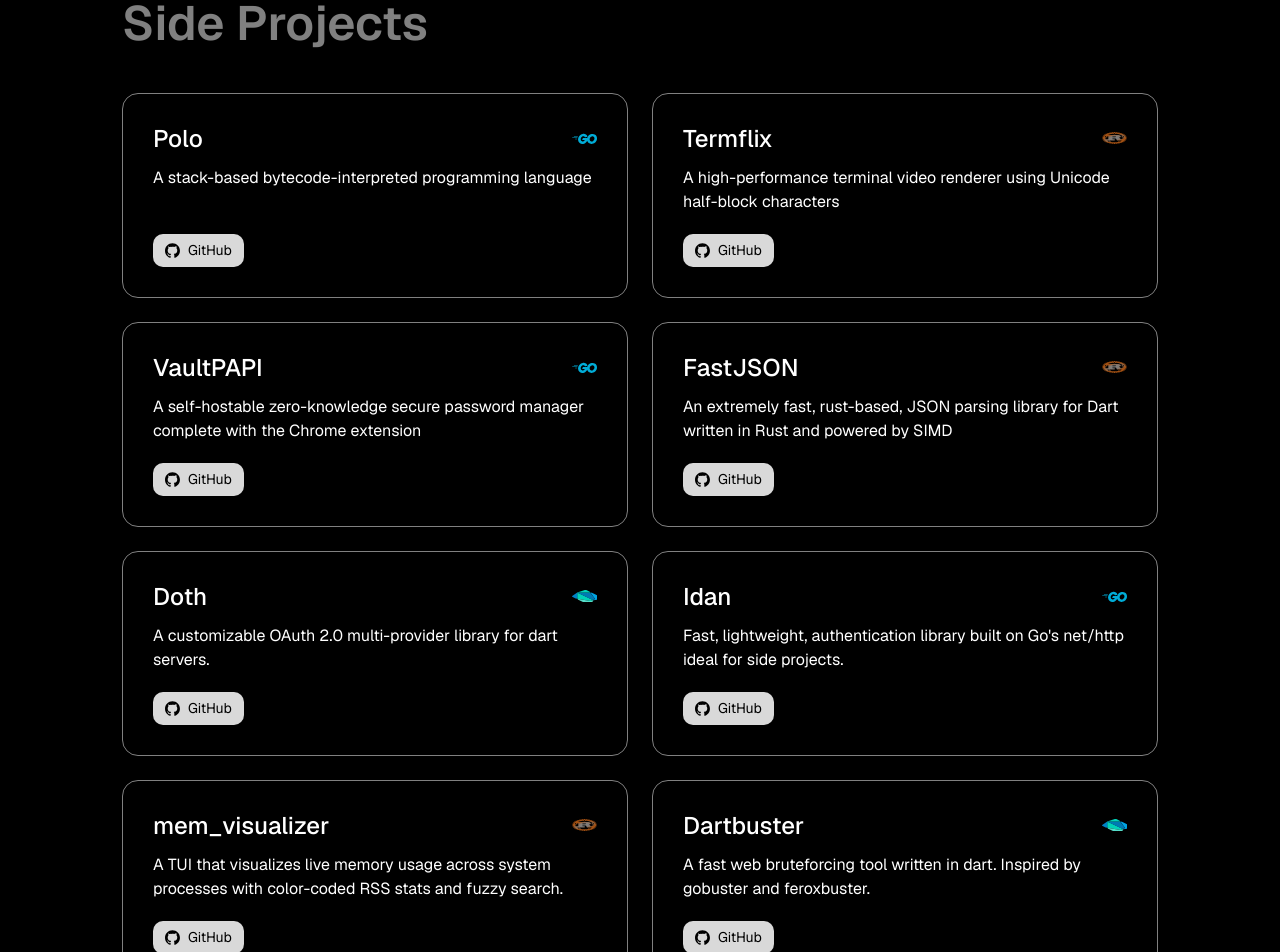
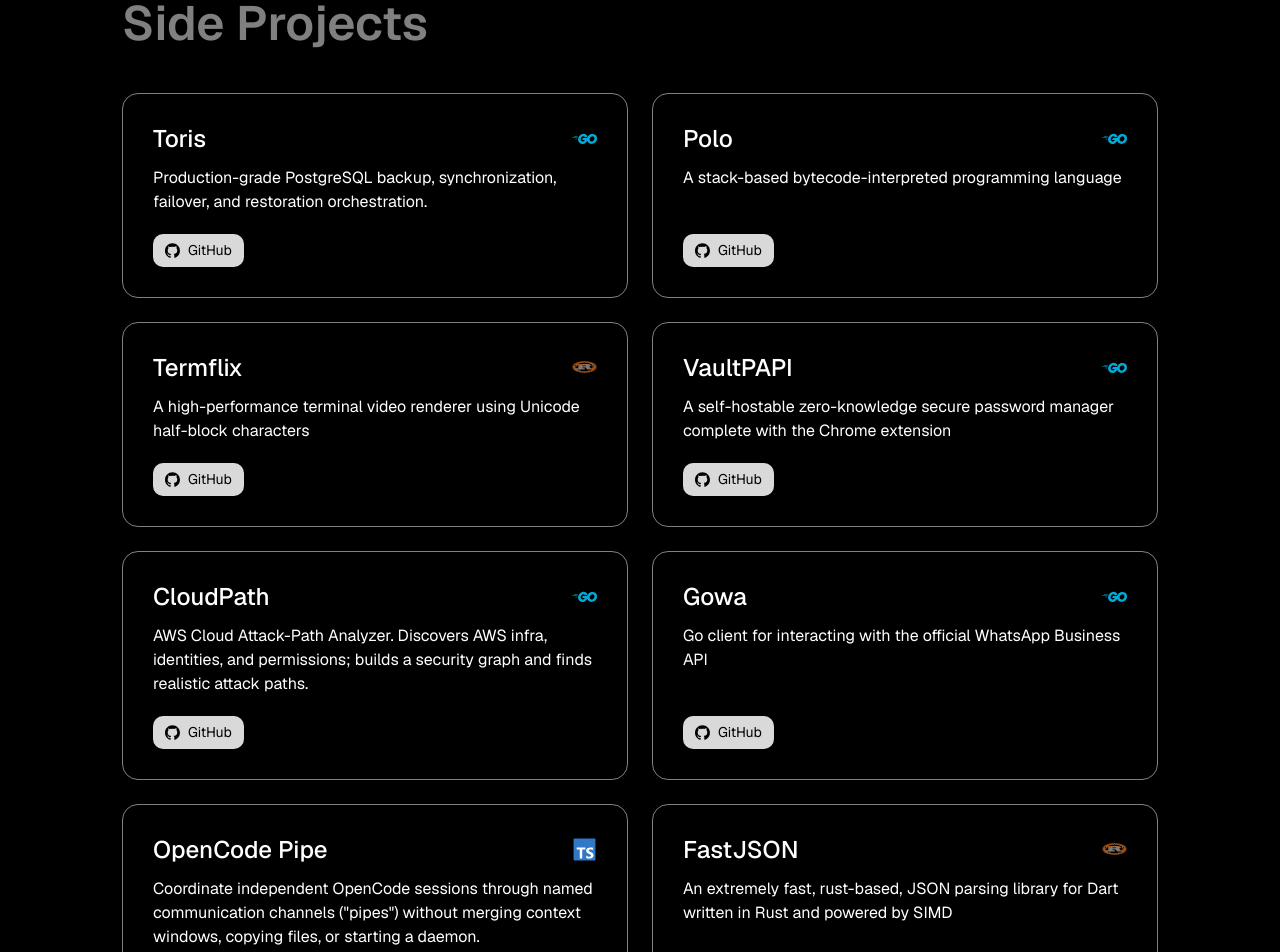
Before and after one commit to tobibamidele/portfolio, a React (Vite) app: page / in a window 1280 px wide. Shown: the part 1620-2572 px from the top of the page. Built offline with nearby package versions, Linux system fonts and the light colour scheme.

Commit message:
add new projects

```diff
--- a/src/components/Projects.jsx
+++ b/src/components/Projects.jsx
@@ -2,6 +2,12 @@ import React from 'react'
 import ProjectCard from './ProjectCard'
 
 const projects = [
+  {
+    name: 'Toris',
+    description: 'Production-grade PostgreSQL backup, synchronization, failover, and restoration orchestration.',
+    githubUrl: 'https://github.com/tobibamidele/toris',
+    icon: '/icons/go_icon.svg',
+  },
   {
     name: 'Polo',
     description: 'A stack-based bytecode-interpreted programming language',
@@ -19,6 +25,24 @@ const projects = [
     description: 'A self-hostable zero-knowledge secure password manager complete with the Chrome extension',
     githubUrl: 'https://github.com/tobibamidele/vaultpapi',
     icon: '/icons/go_icon.svg',
+  },
+  {
+    name: 'CloudPath',
+    description: 'AWS Cloud Attack-Path Analyzer. Discovers AWS infra, identities, and permissions; builds a security graph and finds realistic attack paths.',
+    githubUrl: 'https://github.com/tobibamidele/cloudpath',
+    icon: '/icons/go_icon.svg',
+  },
+  {
+    name: 'Gowa',
+    description: 'Go client for interacting with the official WhatsApp Business API',
+    githubUrl: 'https://github.com/tobibamidele/gowa',
+    icon: '/icons/go_icon.svg',
+  },
+  {
+    name: 'OpenCode Pipe',
+    description: 'Coordinate independent OpenCode sessions through named communication channels ("pipes") without merging context windows, copying files, or starting a daemon.',
+    githubUrl: 'https://github.com/tobibamidele/opencode-pipe',
+    icon: '/icons/ts_icon.svg',
   },
   {
     name: 'FastJSON',
```
Also changed, not shown: public/icons/ts_icon.svg (added), 1 other file (tests, documents, lock files or other folders).
